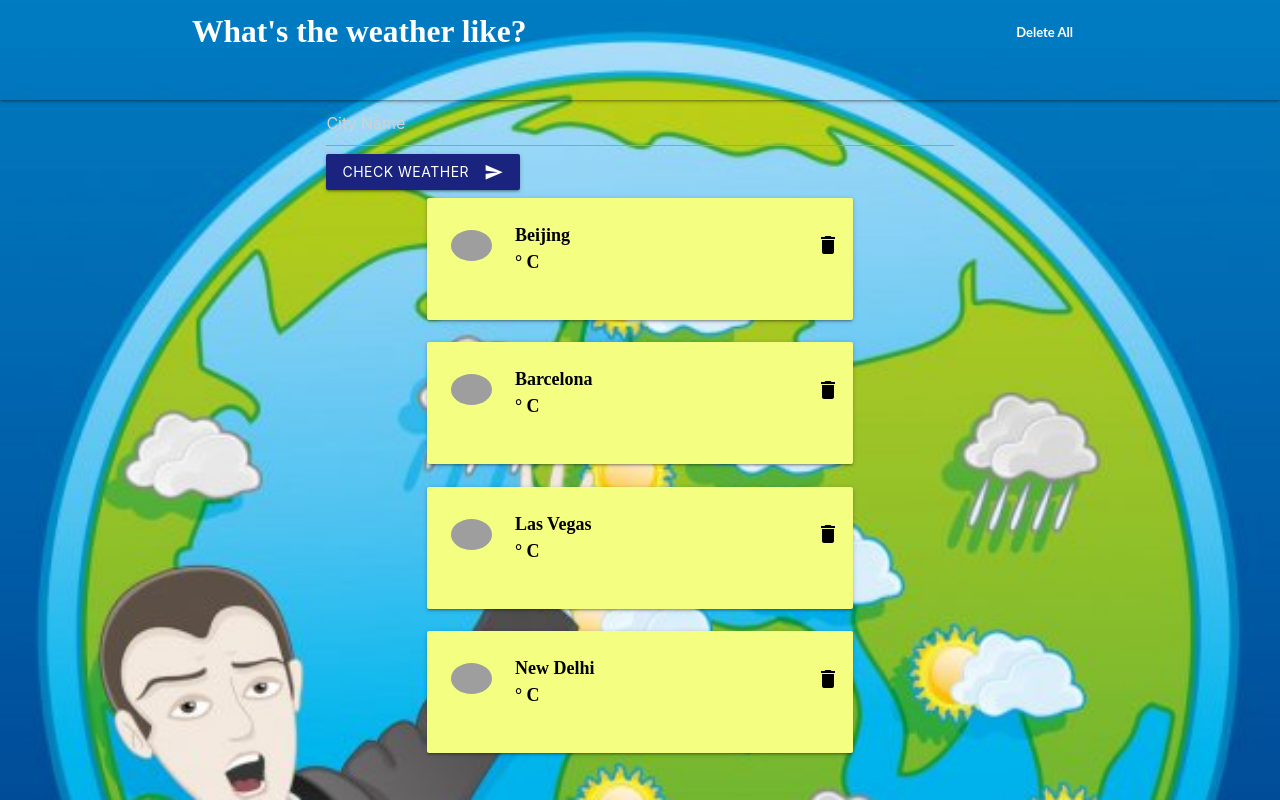
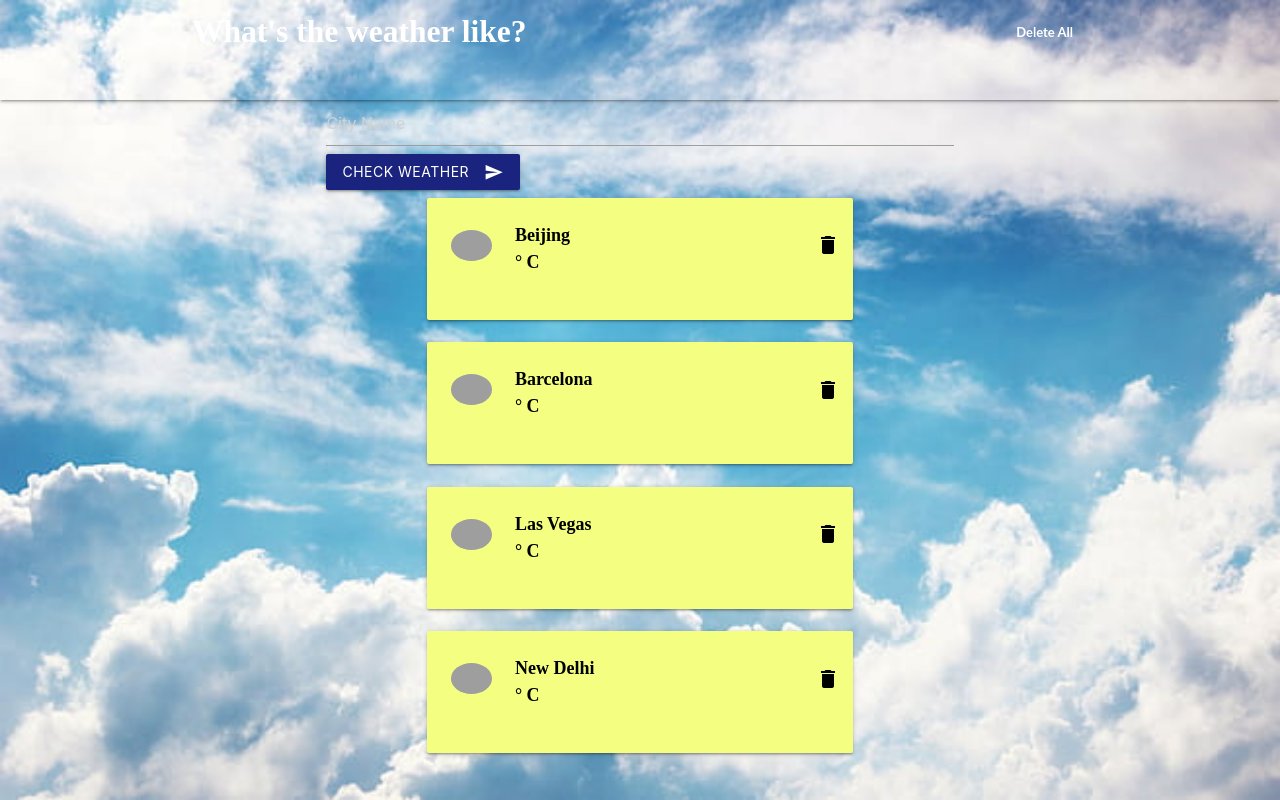
Before and after one commit to sriss10/Weather-app, a Django app: page / in a window 1280 px wide. Run offline with Django 3.2, Linux system fonts and the light colour scheme; data comes from the database, SQL or seed files in the repository; data that the repository does not hold is empty; grey boxes are pictures that could not be loaded.

Commit message:
Update file.css

```diff
--- a/static/css/file.css
+++ b/static/css/file.css
@@ -1,6 +1,6 @@
 body
 {
-  background-image:url(img.jpg);
+  background-image:url(img3.jpg);
   background-repeat: no-repeat;
   background-attachment: fixed;
   background-size: cover;
```
